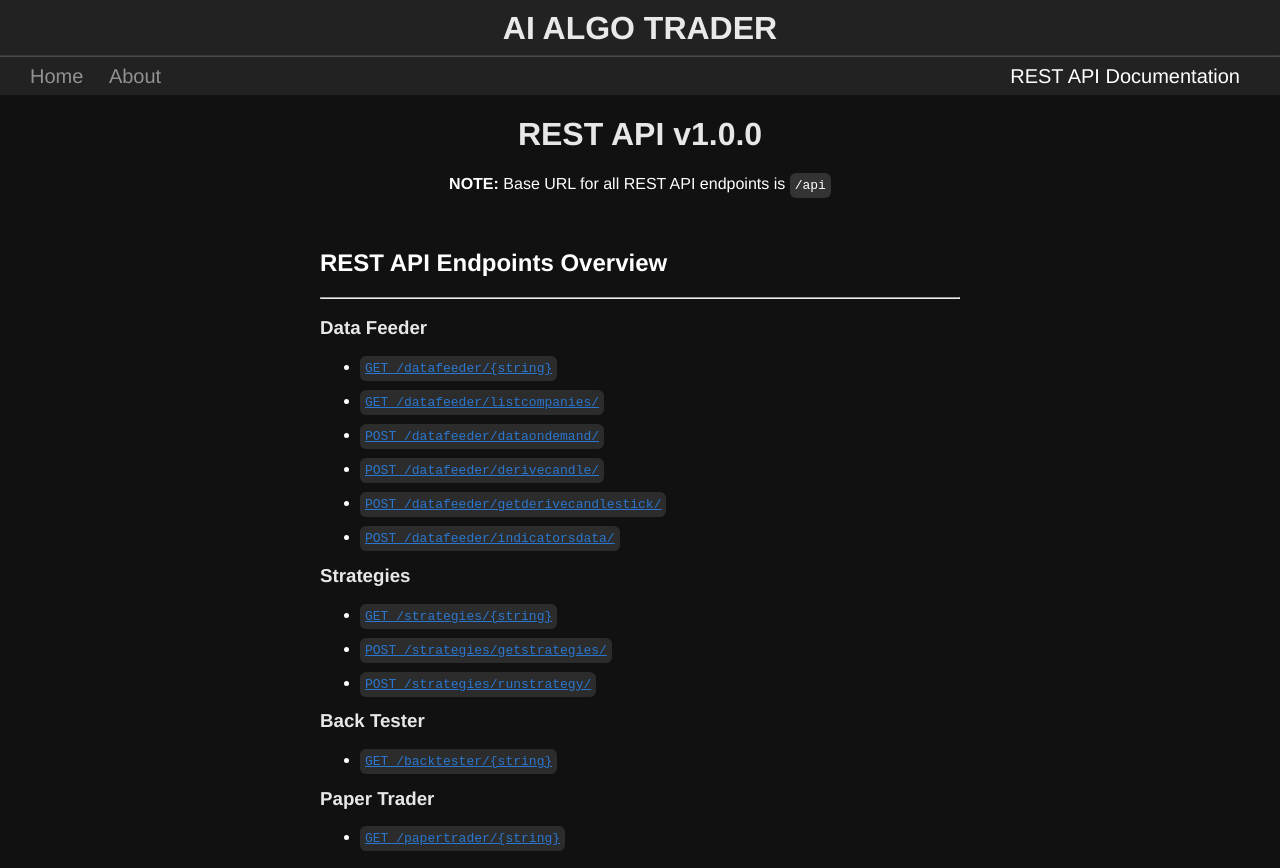
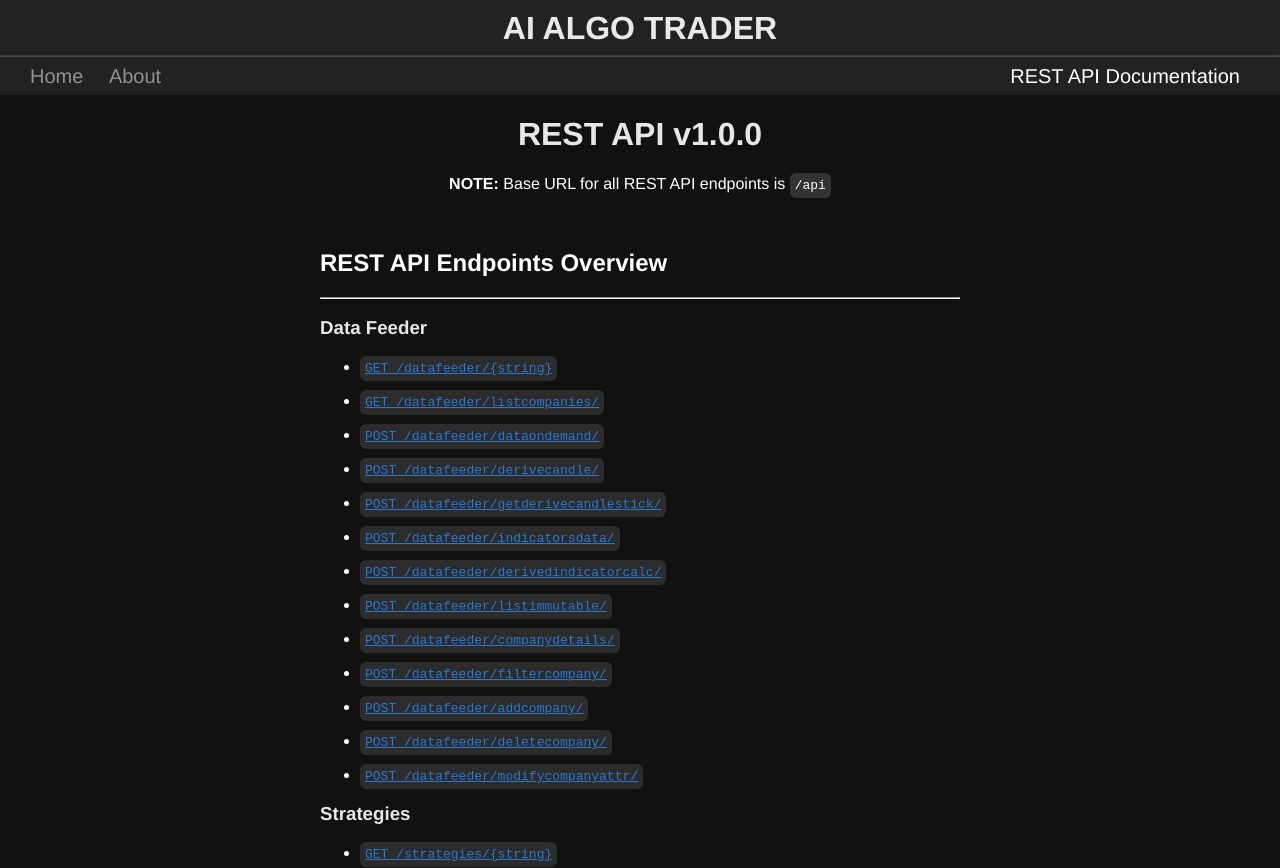
Before and after one commit to Varun487/AIAlgoTrading, a Vue app in the folder AITradingPlatform/UI/ai-trading-platform-ui/: page /api in a window 1280 px wide. Shown: the top 868 px of the page. Built offline with nearby package versions, Linux system fonts and the light colour scheme.

Commit message:
Added urls to overview

```diff
--- a/AITradingPlatform/UI/ai-trading-platform-ui/src/components/RestApi/EndpointsOverviewList.vue
+++ b/AITradingPlatform/UI/ai-trading-platform-ui/src/components/RestApi/EndpointsOverviewList.vue
@@ -44,6 +44,34 @@ export default {
           code: "POST /datafeeder/indicatorsdata/",
           link: "#indicators-data",
         },
+		{
+          code: "POST /datafeeder/derivedindicatorcalc/",
+          link: "#derived-indicator-calc",
+        },
+		{
+          code: "POST /datafeeder/listimmutable/",
+          link: "#list-immutable",
+        },
+		{
+          code: "POST /datafeeder/companydetails/",
+          link: "#company-details",
+        },
+		{
+          code: "POST /datafeeder/filtercompany/",
+          link: "#filter-company",
+        },
+		{
+          code: "POST /datafeeder/addcompany/",
+          link: "#add-company",
+        },
+		{
+          code: "POST /datafeeder/deletecompany/",
+          link: "#delete-company",
+        },
+		{
+          code: "POST /datafeeder/modifycompanyattr/",
+          link: "#modify-company-attr",
+        },
       ],
       StrategiesLinks: [
         {
@@ -57,6 +85,10 @@ export default {
         {
           code: "POST /strategies/runstrategy/",
           link: "#run-strategy",
+        },
+		{
+          code: "GET /strategies/getorders/",
+          link: "#get-orders",
         },
       ],
       BackTesterLinks: [
```
